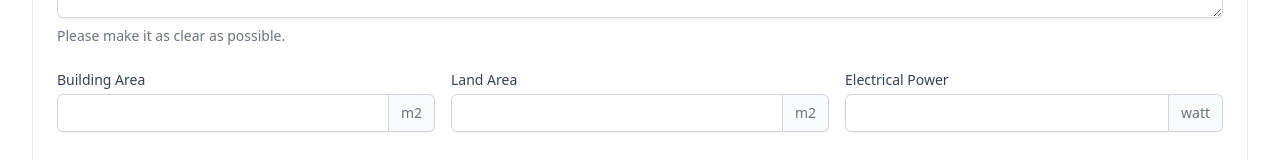
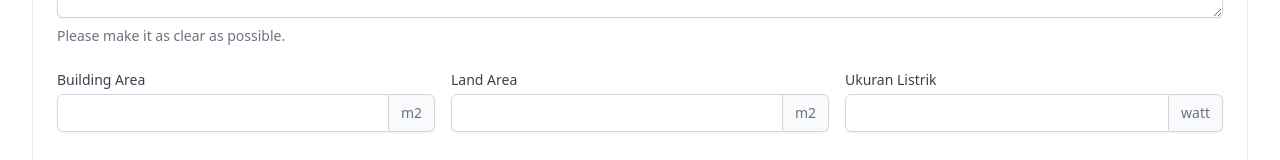
Before and after one commit to mhdikhsan/copy-widget, a Preact app: page / in a window 1280 px wide. Shown: the part 245-405 px from the top of the page. Built offline with nearby package versions, Linux system fonts and the light colour scheme.

Commit message:
update main jsx

```diff
--- a/src/main.jsx
+++ b/src/main.jsx
@@ -147,7 +147,7 @@ export function Form({ key }) {
               htmlFor='electrical_power'
               class='block text-sm font-medium text-gray-700 capitalize'
             >
-              Electrical Power
+              Ukuran Listrik
             </label>
             <div class='flex mt-1 rounded-md shadow-sm'>
               <input
```
